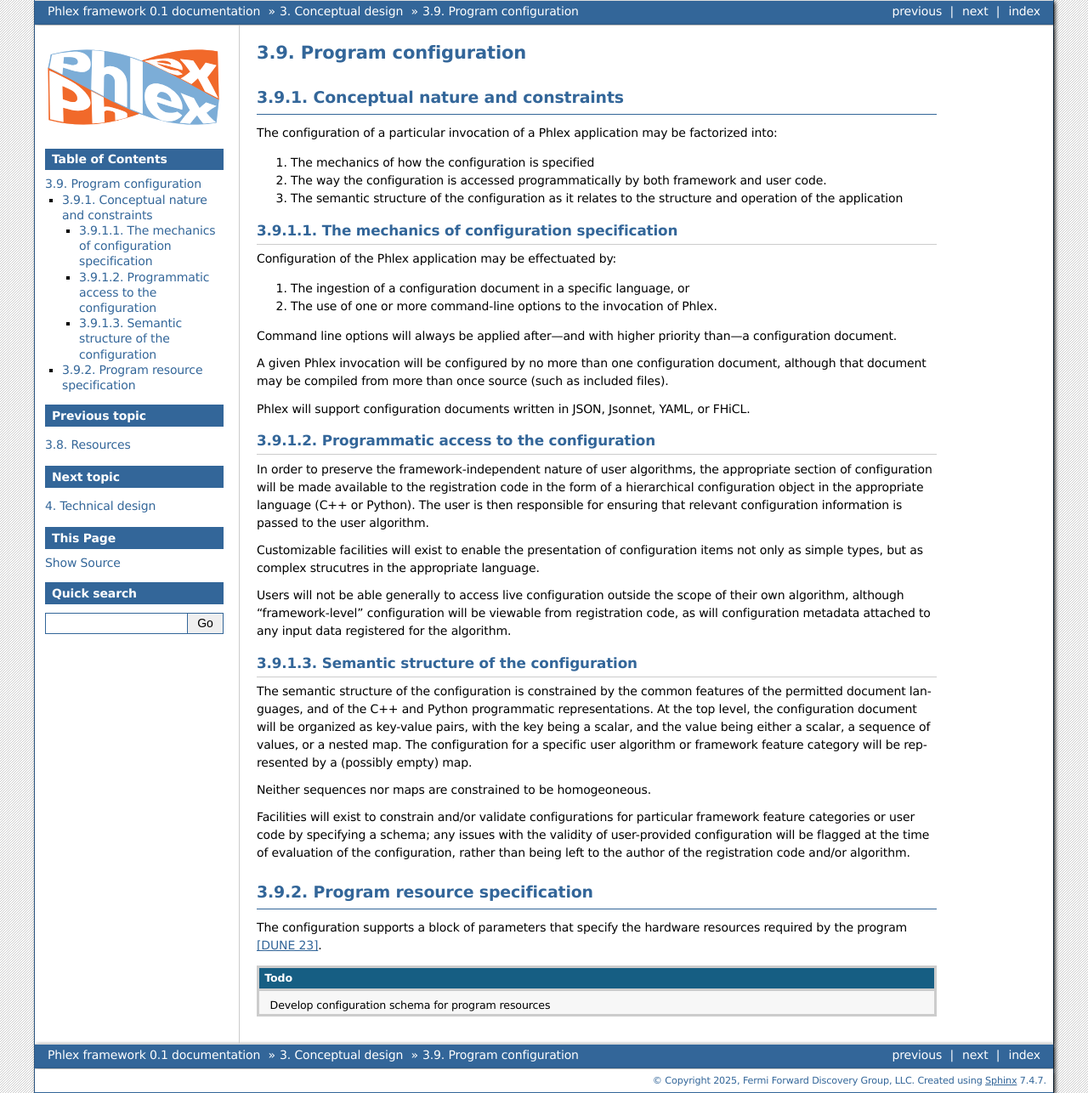
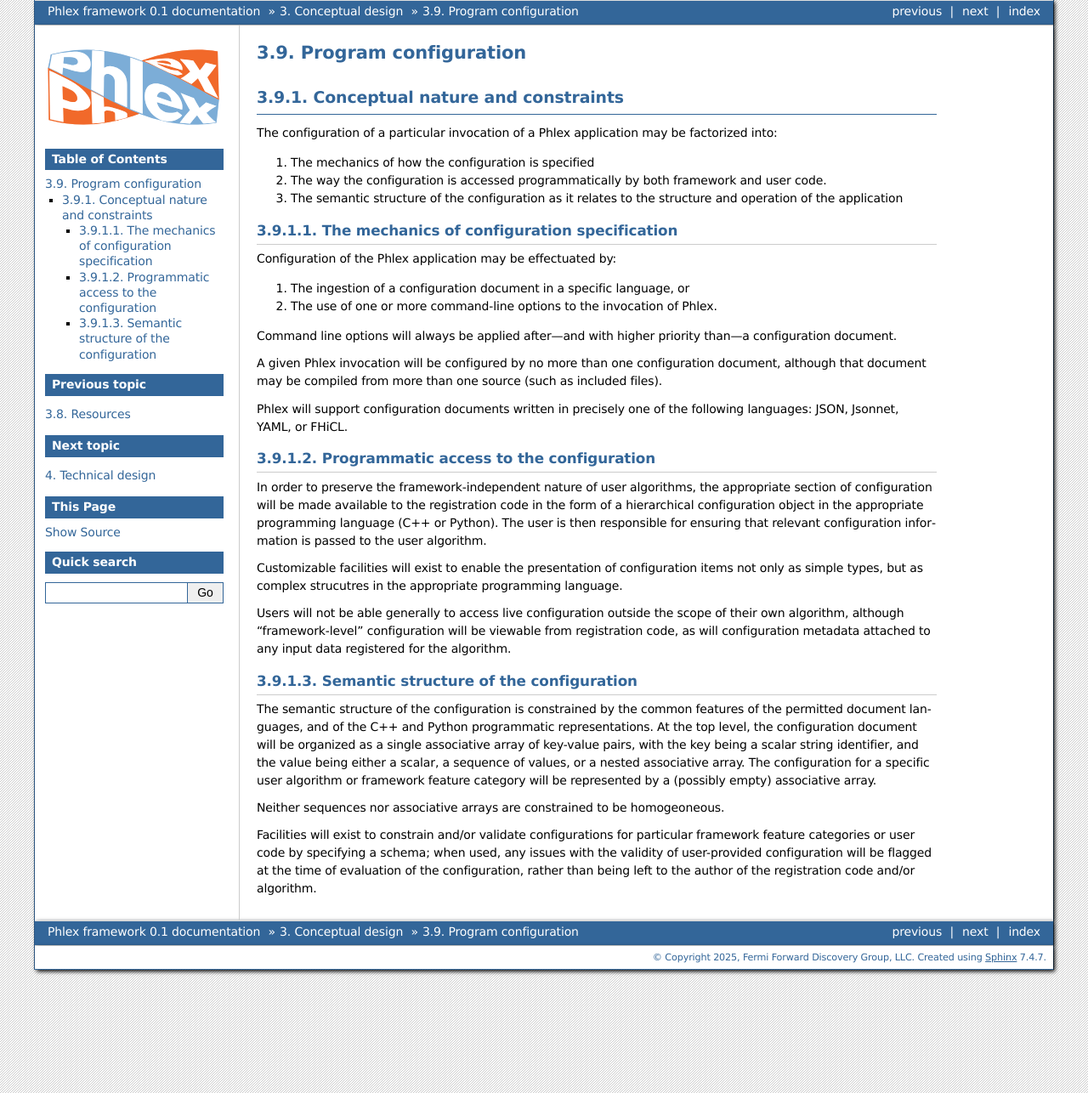
Before and after one commit to Framework-R-D/phlex-design, a Sphinx documentation site: the page built from doc/user_configuration.rst, in a window 1280 px wide. Shown: the whole page at 85% size. Built offline with Sphinx 7.4.7, drawn with Linux system fonts in a browser that asks for light colours; formulas are drawn with MathJax 3.

Commit message:
Minor changes based on team discussion

```diff
--- a/doc/subsystems/configuration.rst
+++ b/doc/subsystems/configuration.rst
@@ -7,3 +7,4 @@
 
    - Includes validation of the configuration
    - Includes command-line interface
+   - Develop configuration schema for program resources
--- a/doc/user_configuration.rst
+++ b/doc/user_configuration.rst
@@ -20,17 +20,17 @@
 
 Command line options will always be applied after—and with higher priority than—a configuration document.
 
-A given Phlex invocation will be configured by no more than one configuration document, although that document may be compiled from more than once source (such as included files).
+A given Phlex invocation will be configured by no more than one configuration document, although that document may be compiled from more than one source (such as included files).
 
-Phlex will support configuration documents written in JSON, Jsonnet, YAML, or FHiCL.
+Phlex will support configuration documents written in precisely one of the following languages: JSON, Jsonnet, YAML, or FHiCL.
 
 Programmatic access to the configuration
 ^^^^^^^^^^^^^^^^^^^^^^^^^^^^^^^^^^^^^^^^
 
-In order to preserve the framework-independent nature of user algorithms, the appropriate section of configuration will be made available to the registration code in the form of a hierarchical configuration object in the appropriate language (C++ or Python).
+In order to preserve the framework-independent nature of user algorithms, the appropriate section of configuration will be made available to the registration code in the form of a hierarchical configuration object in the appropriate programming language (C++ or Python).
 The user is then responsible for ensuring that relevant configuration information is passed to the user algorithm.
 
-Customizable facilities will exist to enable the presentation of configuration items not only as simple types, but as complex strucutres in the appropriate language.
+Customizable facilities will exist to enable the presentation of configuration items not only as simple types, but as complex strucutres in the appropriate programming language.
 
 Users will not be able generally to access live configuration outside the scope of their own algorithm, although "framework-level" configuration will be viewable from registration code, as will configuration metadata attached to any input data registered for the algorithm.
 
@@ -38,16 +38,9 @@
 ^^^^^^^^^^^^^^^^^^^^^^^^^^^^^^^^^^^^^^^
 
 The semantic structure of the configuration is constrained by the common features of the permitted document languages, and of the C++ and Python programmatic representations.
-At the top level, the configuration document will be organized as key-value pairs, with the key being a scalar, and the value being either a scalar, a sequence of values, or a nested map.
-The configuration for a specific user algorithm or framework feature category will be represented by a (possibly empty) map.
+At the top level, the configuration document will be organized as a single associative array of key-value pairs, with the key being a scalar string identifier, and the value being either a scalar, a sequence of values, or a nested associative array.
+The configuration for a specific user algorithm or framework feature category will be represented by a (possibly empty) associative array.
 
-Neither sequences nor maps are constrained to be homogeoneous.
+Neither sequences nor associative arrays are constrained to be homogeoneous.
 
-Facilities will exist to constrain and/or validate configurations for particular framework feature categories or user code by specifying a schema; any issues with the validity of user-provided configuration will be flagged at the time of evaluation of the configuration, rather than being left to the author of the registration code and/or algorithm.
-
-Program resource specification
-------------------------------
-
-The configuration supports a block of parameters that specify the hardware resources required by the program :dune:`23 Resource specification for the program`.
-
-.. todo:: Develop configuration schema for program resources
+Facilities will exist to constrain and/or validate configurations for particular framework feature categories or user code by specifying a schema; when used, any issues with the validity of user-provided configuration will be flagged at the time of evaluation of the configuration, rather than being left to the author of the registration code and/or algorithm.
```
